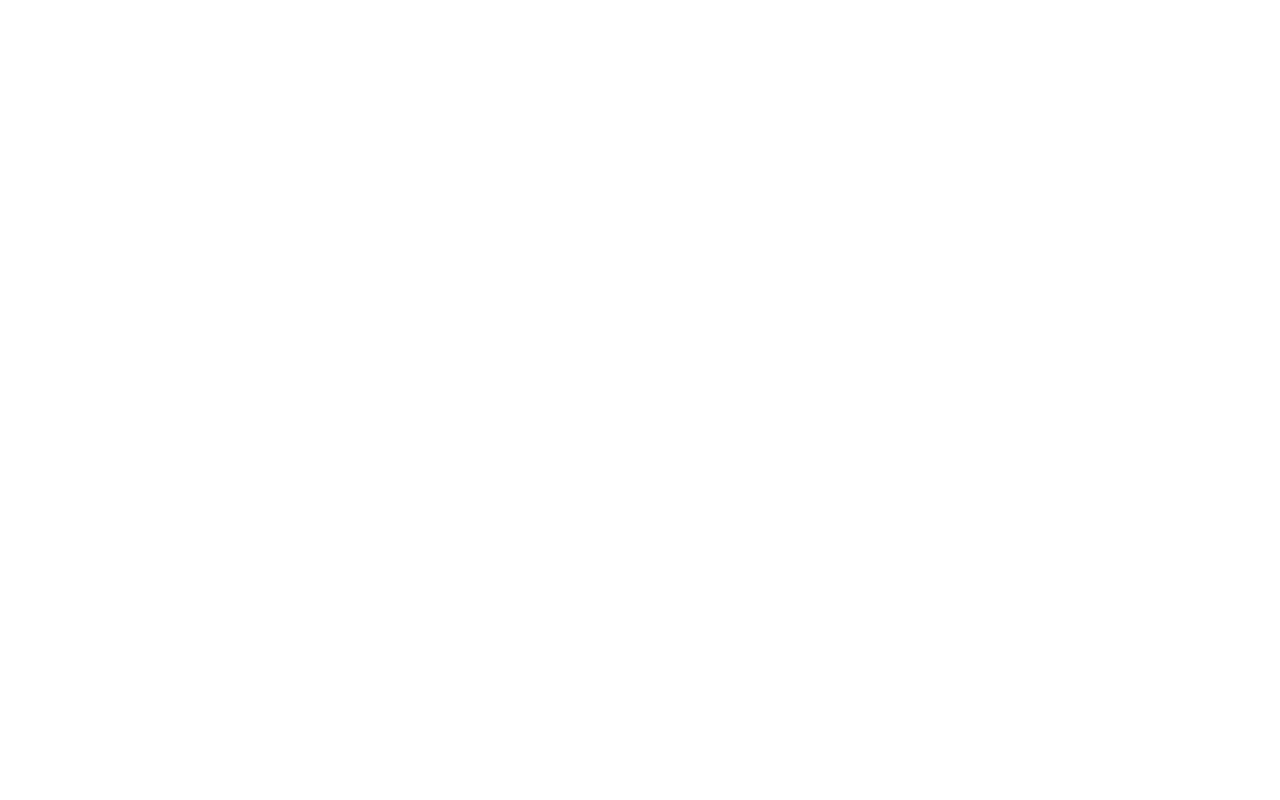
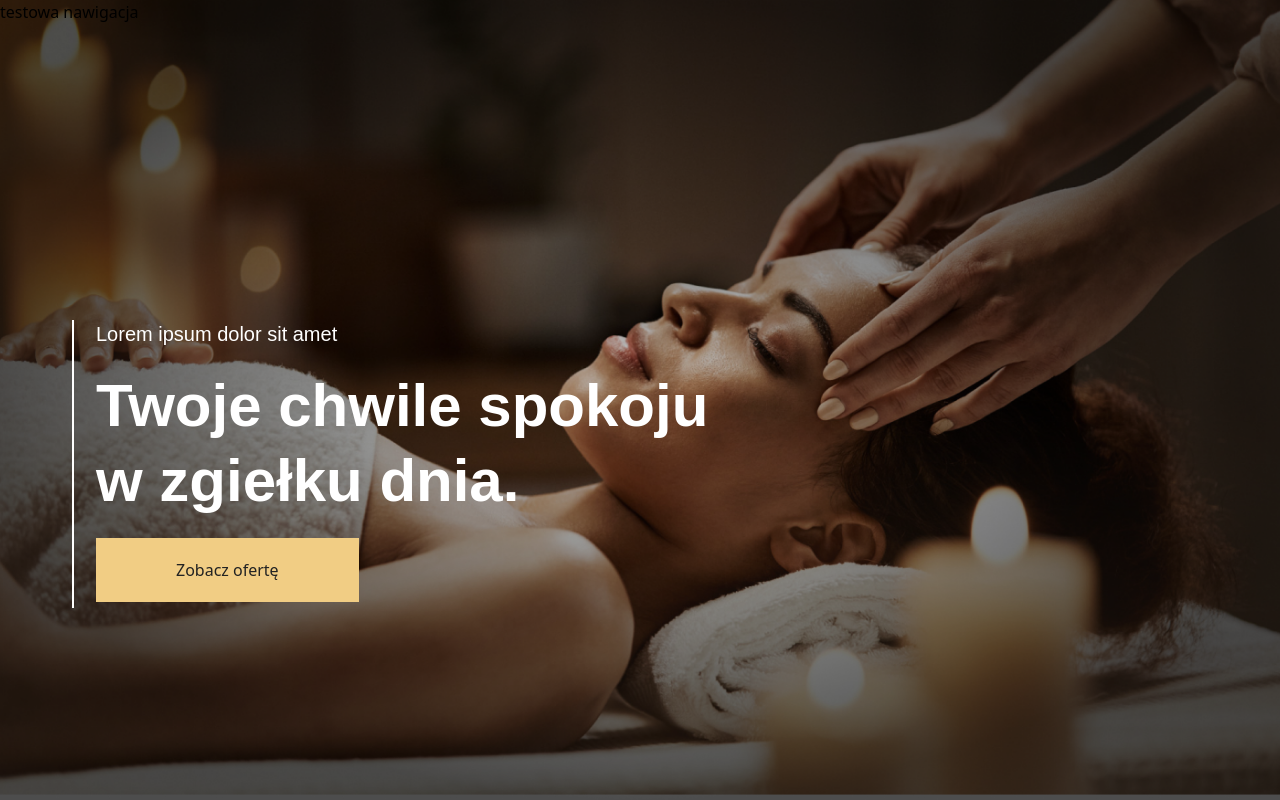
Before and after one commit to beauty-essence/Beauty-Essence, an Astro site: page / in a window 1280 px wide. Built offline with nearby package versions, Linux system fonts and the light colour scheme; Astro itself is replaced by a stand-in of ours.

Commit message:
added HeroSection, added backgtound photo and main text, imported icons, todo: fix corretlness of fonts
navigation not implemented because it is not fully designed yet

```diff
--- /dev/null
+++ b/src/components/Hero/Hero.astro
@@ -0,0 +1,16 @@
+---
+import HeroBackgroundImage from "assets/HeroBackgroundImage.png"
+import { Image } from "astro:assets"
+---
+
+<header class="relative w-full">
+  <nav class="fixed">testowa nawigacja</nav>
+  <Image src={HeroBackgroundImage} alt="" class="w-full h-screen object-cover" />
+  <div class="absolute top-80 left-24 before:content-[''] before:absolute before:h-72 before:w-[2px] before:-left-6 before:bg-white">
+    <p class="font-secondary text-white text-xl">Lorem ipsum dolor sit amet</p>
+    <h1 class="font-primary text-white text-6xl my-5 max-w-2xl font-bold leading-tight">
+      Twoje chwile spokoju w zgiełku dnia.
+    </h1>
+    <button class="bg-primary py-5 px-20 text-button-dark font-medium">Zobacz ofertę</button>
+  </div>
+</header>
--- a/src/pages/index.astro
+++ b/src/pages/index.astro
@@ -1,7 +1,8 @@
 ---
-import Layout from '../layouts/Layout.astro'
+import Layout from "../layouts/Layout.astro"
+import Hero from "components/Hero/Hero.astro"
 ---
 
 <Layout>
-
+  <Hero />
 </Layout>
--- a/tailwind.config.cjs
+++ b/tailwind.config.cjs
@@ -4,7 +4,7 @@
   theme: {
     fontFamily: {
       primary: ["Cormorant Garamond", "sans-serif"],
-      secondary: ["Jost", "sans-serif"],
+      secondary: ["Jost", "sans-serif"]
     },
     colors: {
       primary: "#F1CD84",
@@ -12,8 +12,11 @@
       secondary: "#31392F",
       "secondary-text": "#77846E",
       "bg-white": "FEF8F5",
+      white: "#FFFFFF",
+      black: "#000000",
+      "button-dark": "#222222"
     },
-    extend: {},
+    extend: {}
   },
-  plugins: [],
+  plugins: []
 }
```
Also changed, not shown: src/assets/HeroBackgroundImage.png (added), src/assets/icons/ArrowsDownIcon.svg (added), src/assets/icons/FacebookIcon.svg (added), src/assets/icons/InstagramIcon.svg (added), src/assets/icons/MessengerIcon.svg (added), src/assets/icons/TwitterIcon.svg (added), src/components/Card.astro (added).
